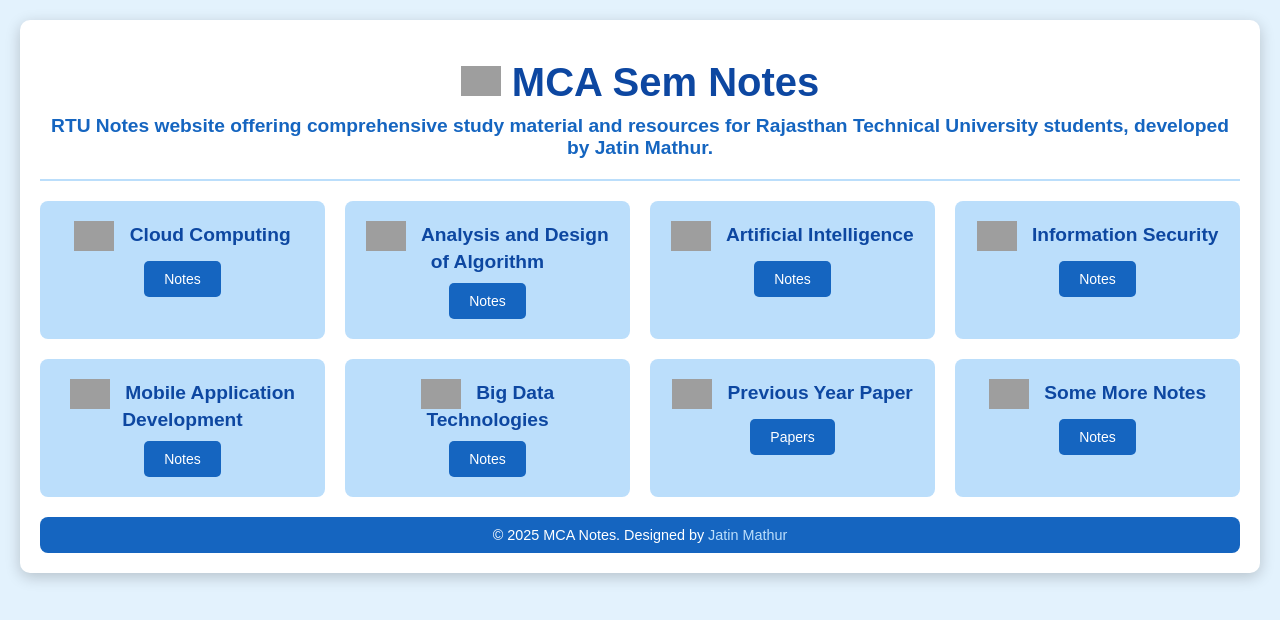
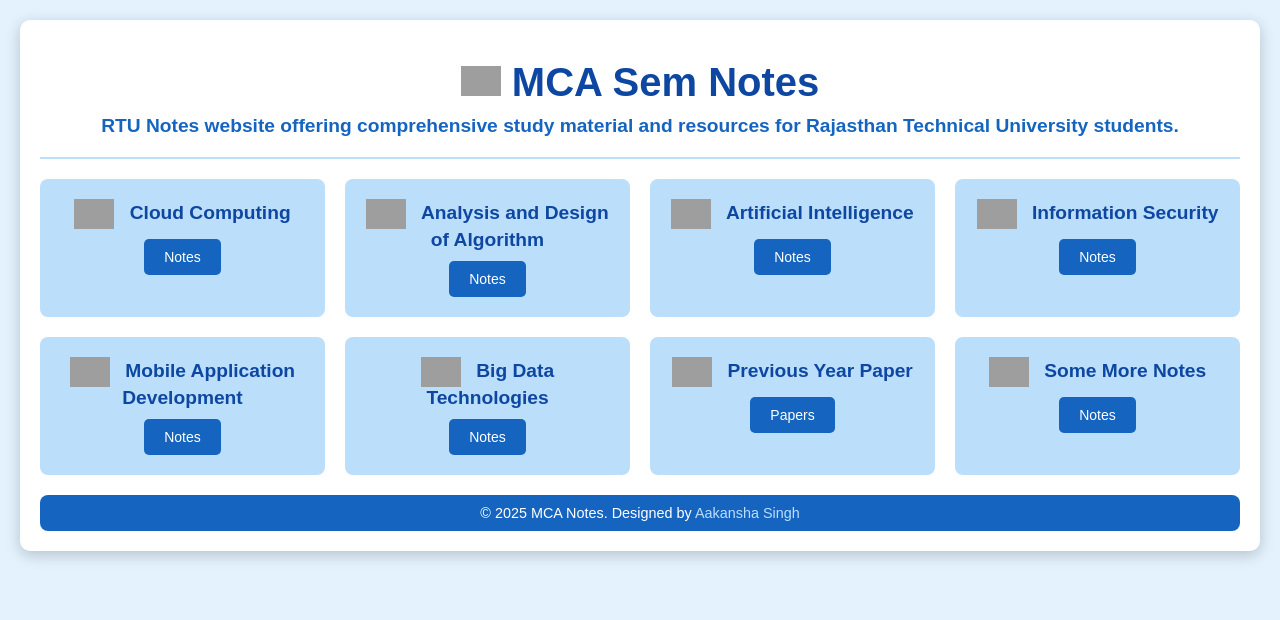
Before and after one commit to MathurShaab/RIET-MCA-3rd-SEM-Notes, a plain HTML site: page index.html in a window 1280 px wide. Drawn offline with Linux system fonts and the light colour scheme; grey boxes are pictures that could not be loaded.

Commit message:
Update index.html

```diff
--- a/index.html
+++ b/index.html
@@ -26,7 +26,7 @@
                 MCA  Sem Notes
             </h1>
             <!-- <h2>Developed by Jatin Mathur</h2> -->
-            <h2>RTU Notes website offering comprehensive study material and resources for Rajasthan Technical University students, developed by Jatin Mathur.</h2>
+            <h2>RTU Notes website offering comprehensive study material and resources for Rajasthan Technical University students.</h2>
         </header>
 
         <!-- Tiles Section -->
@@ -153,7 +153,7 @@
 
         <!-- Footer -->
         <footer>
-            <p>&copy; 2025 MCA Notes. Designed by <a href="https://github.com/MathurShaab" target="_blank">Jatin Mathur</a></p>
+            <p>&copy; 2025 MCA Notes. Designed by <a href="#" target="_blank">Aakansha Singh</a></p>
         </footer>
     </div>
 </body>
```
